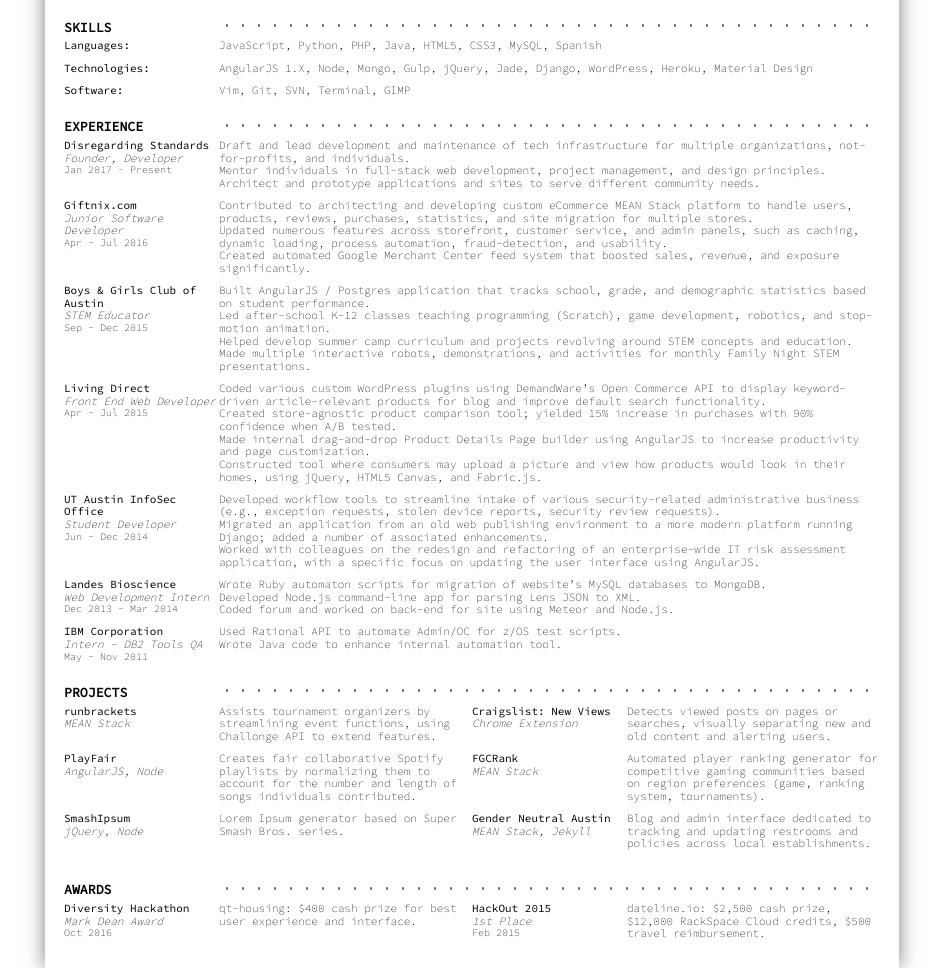
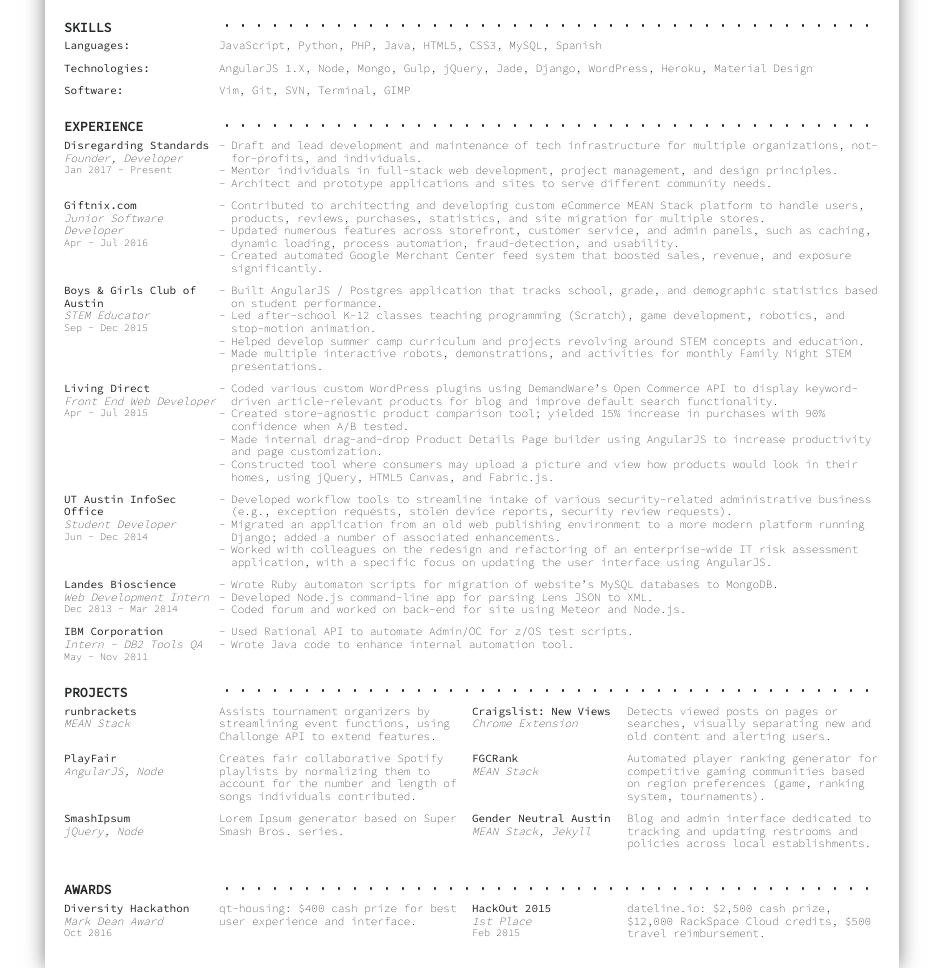
Before and after one commit to sissyliberation/css-resume, a website: page index.html in a window 1280 px wide. Shown: the part 126-1094 px from the top of the page, without its empty margins (168-1111 px from the left). Drawn offline with Linux system fonts and the light colour scheme.

Commit message:
add dark color, dashes to details

```diff
--- a/index.html
+++ b/index.html
@@ -36,17 +36,17 @@
       <div class="content">
         <div class="skill">
           <div class="type"><div>Languages:</div></div>
-          <div class="detail">JavaScript, Python, PHP, Java, HTML5, CSS3, MySQL,  Spanish </div>
+          <div class="details">JavaScript, Python, PHP, Java, HTML5, CSS3, MySQL,  Spanish </div>
         </div>
 
         <div class="skill">
           <div class="type"><div>Technologies:</div></div>
-          <div class="detail">AngularJS 1.X, Node, Mongo, Gulp, jQuery, Jade, Django, WordPress, Heroku, Material Design</div>
+          <div class="details">AngularJS 1.X, Node, Mongo, Gulp, jQuery, Jade, Django, WordPress, Heroku, Material Design</div>
         </div>
 
         <div class="skill">
           <div class="type"><div>Software:</div></div>
-          <div class="detail">Vim, Git, SVN, Terminal, GIMP</div>
+          <div class="details">Vim, Git, SVN, Terminal, GIMP</div>
         </div>
       </div>
     </section>
@@ -64,10 +64,10 @@
             <div>Founder, Developer</div>
             <div>Jan 2017 - Present</div>
           </div>
-          <div class="detail">
-            <div>Draft and lead development and maintenance of tech infrastructure for multiple organizations, not-for-profits, and individuals.</div>
-            <div>Mentor individuals in full-stack web development, project management, and design principles. </div>
-            <div>Architect and prototype applications and sites to serve different community needs.</div>
+          <div class="details">
+            <div class="detail">Draft and lead development and maintenance of tech infrastructure for multiple organizations, not-for-profits, and individuals.</div>
+            <div class="detail">Mentor individuals in full-stack web development, project management, and design principles. </div>
+            <div class="detail">Architect and prototype applications and sites to serve different community needs.</div>
           </div>
         </div>
 
@@ -77,10 +77,10 @@
             <div>Junior Software Developer</div>
             <div>Apr - Jul 2016</div>
           </div>
-          <div class="detail">
-            <div>Contributed to architecting and developing custom eCommerce MEAN Stack platform to handle users, products, reviews, purchases, statistics, and site migration for multiple stores.</div>
-            <div>Updated numerous features across storefront, customer service, and admin panels, such as caching, dynamic loading, process automation, fraud-detection, and usability.</div>
-            <div>Created automated Google Merchant Center feed system that boosted sales, revenue, and exposure significantly. </div>
+          <div class="details">
+            <div class="detail">Contributed to architecting and developing custom eCommerce MEAN Stack platform to handle users, products, reviews, purchases, statistics, and site migration for multiple stores.</div>
+            <div class="detail">Updated numerous features across storefront, customer service, and admin panels, such as caching, dynamic loading, process automation, fraud-detection, and usability.</div>
+            <div class="detail">Created automated Google Merchant Center feed system that boosted sales, revenue, and exposure significantly. </div>
           </div>
         </div>
 
@@ -90,11 +90,11 @@
             <div>STEM Educator</div>
             <div>Sep - Dec 2015</div>
           </div>
-          <div class="detail">
-            <div>Built AngularJS / Postgres application that tracks school, grade, and demographic statistics based on student performance.</div>
-            <div>Led after-school K-12 classes teaching programming (Scratch), game development, robotics, and stop-motion animation.</div>
-            <div>Helped develop summer camp curriculum and projects revolving around STEM concepts and education.</div>
-            <div>Made multiple interactive robots, demonstrations, and activities for monthly Family Night STEM presentations.</div>
+          <div class="details">
+            <div class="detail">Built AngularJS / Postgres application that tracks school, grade, and demographic statistics based on student performance.</div>
+            <div class="detail">Led after-school K-12 classes teaching programming (Scratch), game development, robotics, and stop-motion animation.</div>
+            <div class="detail">Helped develop summer camp curriculum and projects revolving around STEM concepts and education.</div>
+            <div class="detail">Made multiple interactive robots, demonstrations, and activities for monthly Family Night STEM presentations.</div>
           </div>
         </div>
 
@@ -104,11 +104,11 @@
             <div>Front End Web Developer</div>
             <div>Apr - Jul 2015</div>
           </div>
-          <div class="detail">
-            <div>Coded various custom WordPress plugins using DemandWare’s Open Commerce API to display keyword-driven article-relevant products for blog and improve default search functionality.</div>
-            <div>Created store-agnostic product comparison tool; yielded 15% increase in purchases with 90% confidence when A/B tested.</div>
-            <div>Made internal drag-and-drop Product Details Page builder using AngularJS to increase productivity and page customization.</div>
-            <div>Constructed tool where consumers may upload a picture and view how products would look in their homes, using jQuery, HTML5 Canvas, and Fabric.js.</div>
+          <div class="details">
+            <div class="detail">Coded various custom WordPress plugins using DemandWare’s Open Commerce API to display keyword-driven article-relevant products for blog and improve default search functionality.</div>
+            <div class="detail">Created store-agnostic product comparison tool; yielded 15% increase in purchases with 90% confidence when A/B tested.</div>
+            <div class="detail">Made internal drag-and-drop Product Details Page builder using AngularJS to increase productivity and page customization.</div>
+            <div class="detail">Constructed tool where consumers may upload a picture and view how products would look in their homes, using jQuery, HTML5 Canvas, and Fabric.js.</div>
           </div>
         </div>
 
@@ -118,10 +118,10 @@
             <div>Student Developer</div>
             <div>Jun - Dec 2014</div>
           </div>
-          <div class="detail">
-            <div>Developed workflow tools to streamline intake of various security-related administrative business (e.g., exception requests, stolen device reports, security review requests).</div>
-            <div>Migrated an application from an old web publishing environment to a more modern platform running Django; added a number of associated enhancements.</div>
-            <div>Worked with colleagues on the redesign and refactoring of an enterprise-wide IT risk assessment application, with a specific focus on updating the user interface using AngularJS.</div>
+          <div class="details">
+            <div class="detail">Developed workflow tools to streamline intake of various security-related administrative business (e.g., exception requests, stolen device reports, security review requests).</div>
+            <div class="detail">Migrated an application from an old web publishing environment to a more modern platform running Django; added a number of associated enhancements.</div>
+            <div class="detail">Worked with colleagues on the redesign and refactoring of an enterprise-wide IT risk assessment application, with a specific focus on updating the user interface using AngularJS.</div>
           </div>
         </div>
 
@@ -131,10 +131,10 @@
             <div>Web Development Intern</div>
             <div>Dec 2013 - Mar 2014</div>
           </div>
-          <div class="detail">
-            <div>Wrote Ruby automaton scripts for migration of website’s MySQL databases to MongoDB.</div>
-            <div>Developed Node.js command-line app for parsing Lens JSON to XML.</div>
-            <div>Coded forum and worked on back-end for site using Meteor and Node.js.</div>
+          <div class="details">
+            <div class="detail">Wrote Ruby automaton scripts for migration of website’s MySQL databases to MongoDB.</div>
+            <div class="detail">Developed Node.js command-line app for parsing Lens JSON to XML.</div>
+            <div class="detail">Coded forum and worked on back-end for site using Meteor and Node.js.</div>
           </div>
         </div>
 
@@ -144,9 +144,9 @@
             <div>Intern - DB2 Tools QA</div>
             <div>May - Nov 2011</div>
           </div>
-          <div class="detail">
-            <div>Used Rational API to automate Admin/OC for z/OS test scripts.</div>
-            <div>Wrote Java code to enhance internal automation tool.</div>
+          <div class="details">
+            <div class="detail">Used Rational API to automate Admin/OC for z/OS test scripts.</div>
+            <div class="detail">Wrote Java code to enhance internal automation tool.</div>
           </div>
         </div>
       </div>
@@ -163,7 +163,7 @@
             <div>runbrackets</div>
             <div>MEAN Stack</div>
           </div>
-          <div class="detail">Assists tournament organizers by streamlining event functions, using Challonge API to extend features.</div>
+          <div class="details">Assists tournament organizers by streamlining event functions, using Challonge API to extend features.</div>
         </div>
 
         <div class="project">
@@ -171,7 +171,7 @@
             <div>Craigslist: New Views</div>
             <div>Chrome Extension</div>
           </div>
-          <div class="detail">Detects viewed posts on pages or searches, visually separating new and old content and alerting users. </div>
+          <div class="details">Detects viewed posts on pages or searches, visually separating new and old content and alerting users. </div>
         </div>
 
         <div class="project">
@@ -179,7 +179,7 @@
             <div>PlayFair</div>
             <div>AngularJS, Node</div>
           </div>
-          <div class="detail">Creates fair collaborative Spotify playlists by normalizing them to account for the number and length of songs individuals contributed. </div>
+          <div class="details">Creates fair collaborative Spotify playlists by normalizing them to account for the number and length of songs individuals contributed. </div>
         </div>
 
         <div class="project">
@@ -187,7 +187,7 @@
             <div>FGCRank</div>
             <div>MEAN Stack</div>
           </div>
-          <div class="detail"> Automated player ranking generator for competitive gaming communities based on region preferences (game, ranking system, tournaments).  </div>
+          <div class="details"> Automated player ranking generator for competitive gaming communities based on region preferences (game, ranking system, tournaments).  </div>
         </div>
 
         <div class="project">
@@ -195,7 +195,7 @@
             <div>SmashIpsum</div>
             <div>jQuery, Node</div>
           </div>
-          <div class="detail">Lorem Ipsum generator based on Super Smash Bros. series.</div>
+          <div class="details">Lorem Ipsum generator based on Super Smash Bros. series.</div>
         </div>
 
         <div class="project">
@@ -203,7 +203,7 @@
             <div>Gender Neutral Austin</div>
             <div>MEAN Stack, Jekyll</div>
           </div>
-          <div class="detail"> Blog and admin interface dedicated to tracking and updating restrooms and policies across local establishments. </div>
+          <div class="details"> Blog and admin interface dedicated to tracking and updating restrooms and policies across local establishments. </div>
         </div>
       </div>
     </section>
@@ -220,7 +220,7 @@
             <div>Mark Dean Award</div>
             <div>Oct 2016</div>
           </div>
-          <div class="detail">qt-housing: $400 cash prize for best user experience and interface.</div>
+          <div class="details">qt-housing: $400 cash prize for best user experience and interface.</div>
         </div>
 
         <div class="award">
@@ -229,7 +229,7 @@
             <div>1st Place</div>
             <div>Feb 2015</div>
           </div>
-          <div class="detail">dateline.io: $2,500 cash prize, $12,000 RackSpace Cloud credits, $500 travel reimbursement.</div>
+          <div class="details">dateline.io: $2,500 cash prize, $12,000 RackSpace Cloud credits, $500 travel reimbursement.</div>
         </div>
       </div>
     </section>
--- a/scss/partials/page.scss
+++ b/scss/partials/page.scss
@@ -1,5 +1,6 @@
 @import "partials/_utility";
 
+$dark: #252729;
 html, body {
   @extend %margin-zero;
   @extend %padding-zero;
@@ -9,6 +10,7 @@
   text-rendering: optimizeLegibility;
   font-size: 11px;
   font-weight: 100;
+  color: $dark;
 }
 
 @page {
@@ -40,10 +42,11 @@
     .name {
       h1 {
         text-align: center;
-        font-weight: lighter;
+        font-weight: normal;
         font-size: 3.5em;
         line-height: .8em;
         text-transform: uppercase;
+        color: $dark;
       }
     }
 
@@ -67,6 +70,7 @@
         font-size: 1.2em;
         text-transform: uppercase;
         flex: 0 0 4.1cm;
+        color: $dark;
       }
 
       &:after {
@@ -75,7 +79,7 @@
         flex: auto;
         background-repeat: repeat-x;
         background-size: 16px 3px;
-        background-image: radial-gradient(circle closest-side, #656769 calc(100% - 0.5px), transparent 100%);
+        background-image: radial-gradient(circle closest-side, $dark calc(100% - 0.5px), transparent 100%);
       }
     }
 
@@ -97,8 +101,17 @@
         }
       }
 
-      .detail {
+      .details {
         flex: auto;
+
+        .detail {
+          display:flex;
+
+          &:before {
+            content: '-';
+            padding-right: .5em;
+          }
+        }
       }
     }
   }
@@ -108,6 +121,7 @@
     .skill {
       display: flex;
       margin-bottom: 0.25cm;
+
       &:last-child {
         margin-bottom: 0;
       }
@@ -121,6 +135,7 @@
       justify-content: space-around;
       display: flex;
       margin-bottom: 0.25cm;
+
       &:last-child {
         margin-bottom: 0;
       }
@@ -173,6 +188,7 @@
 
     .signature {
       text-align: right;
+
       img {
         width: 300px;
       }
```
Also changed, not shown: css/main.css.
